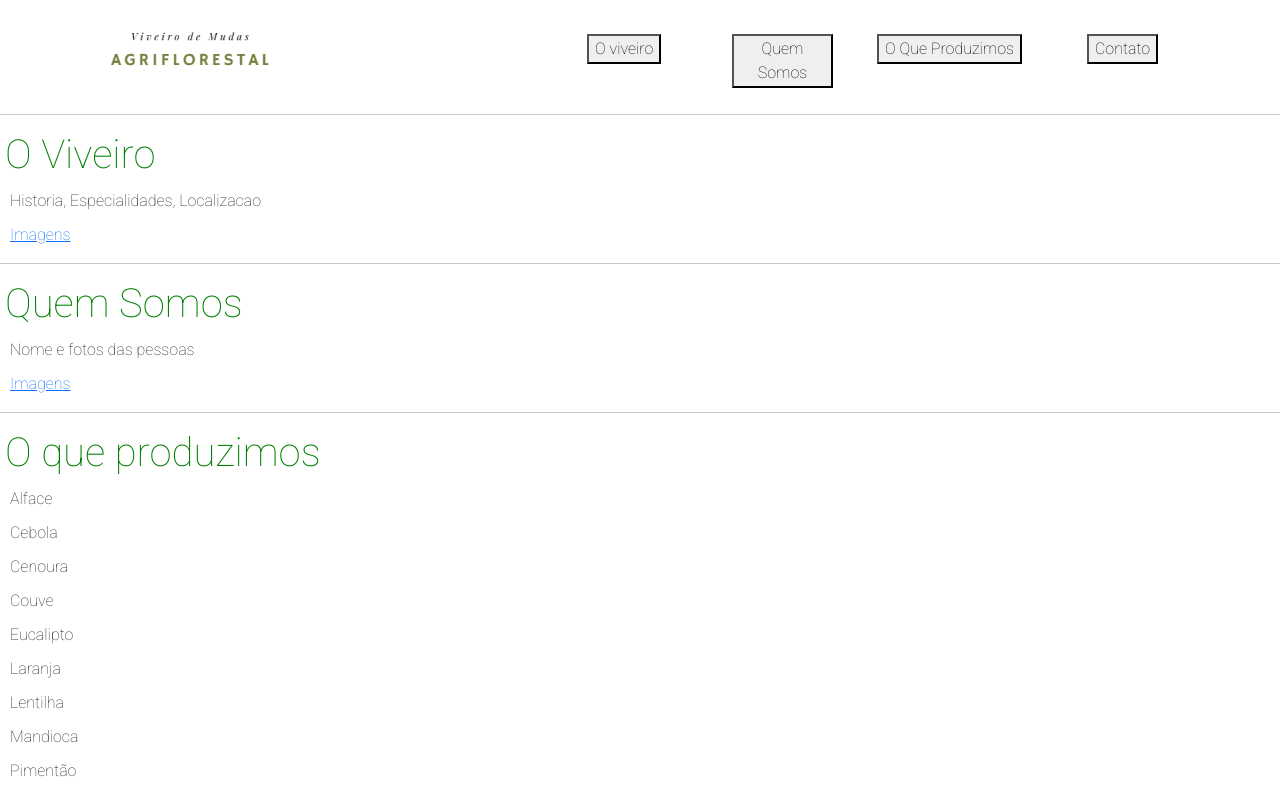
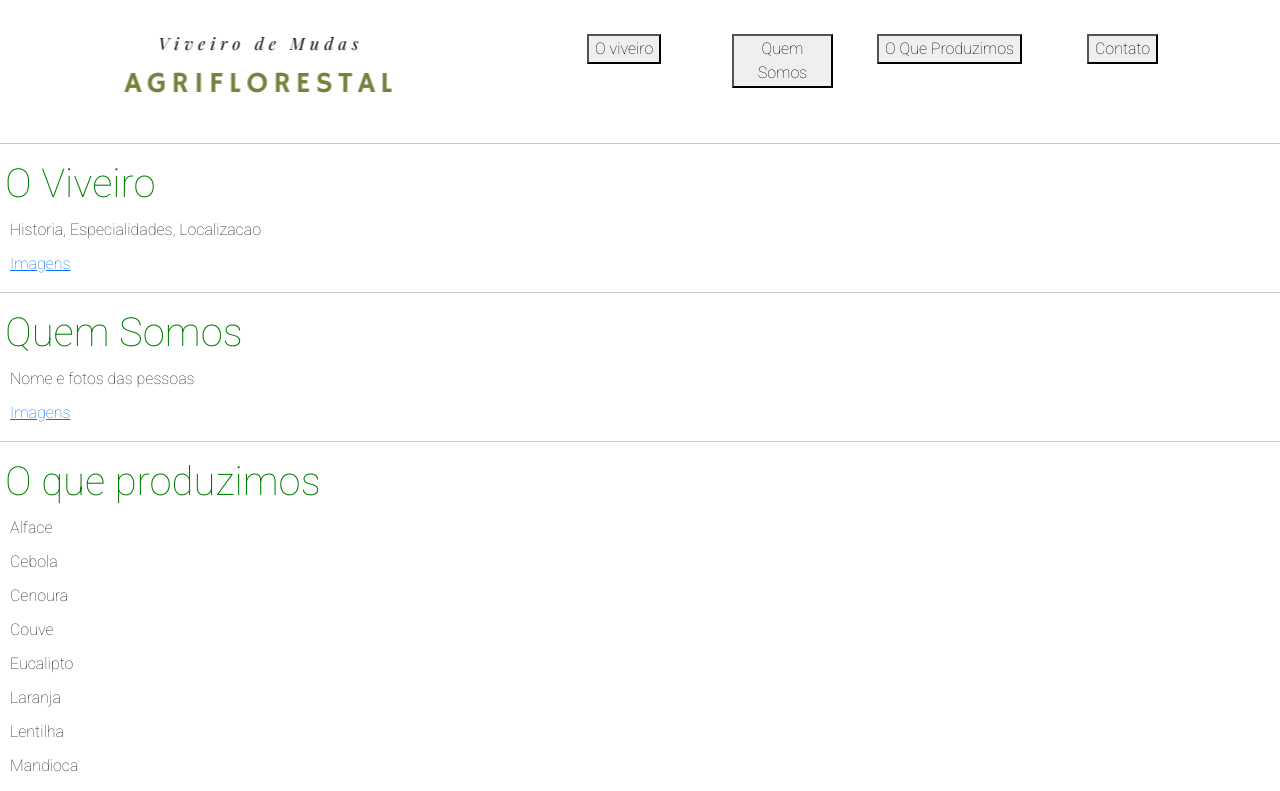
Before and after one commit to thaisfinck/viveiro, a React (Create React App) app: page / in a window 1280 px wide. Shown: the top 791 px of the page. Built offline with nearby package versions, Linux system fonts and the light colour scheme.

Commit message:
feat(index): font

```diff
--- a/src/index.css
+++ b/src/index.css
@@ -10,3 +10,12 @@
   margin: 10px;
   font-family: 'Roboto', sans-serif;
 }
+
+button:hover {
+  transform: scale(1.1);
+}
+
+img {
+  width: 340px;
+  height: 66px;
+}
```
